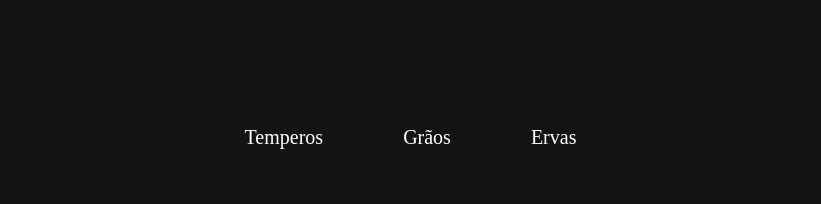
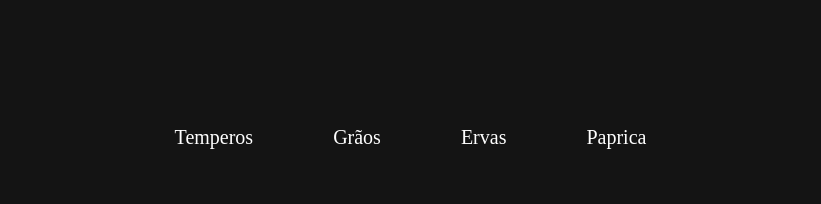
Before and after one commit to gusttavokr/De_Grao_em_Grao, a plain HTML site: page cadastro.html in a window 1280 px wide. Shown: the top 204 px of the page, 311-1132 px from the left. Drawn offline with Linux system fonts and the light colour scheme; a web font is replaced by a local one.

Commit message:
Modificando menu

```diff
--- a/cadastro.html
+++ b/cadastro.html
@@ -16,6 +16,7 @@
                 <li><a href="">Temperos</a></li>
                 <li><a href="">Grãos</a></li>
                 <li><a href="">Ervas</a></li>
+                <li><a href="">Paprica</a></li>
             </ol>
             <svg xmlns="http://www.w3.org/2000/svg" width="32" height="32"
                             fill="currentColor" class="bi bi-cart4" viewBox="0 0 16 16">
```
